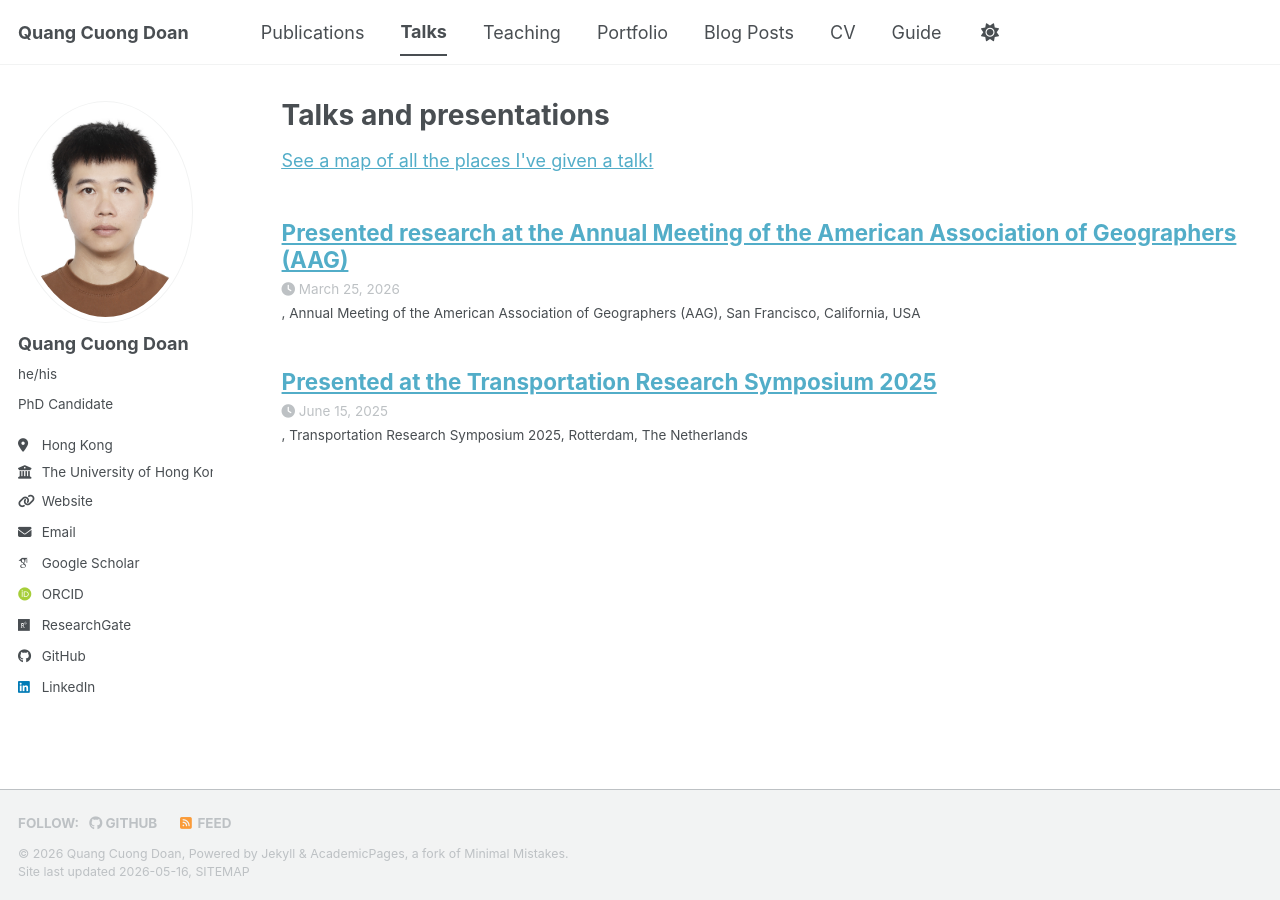
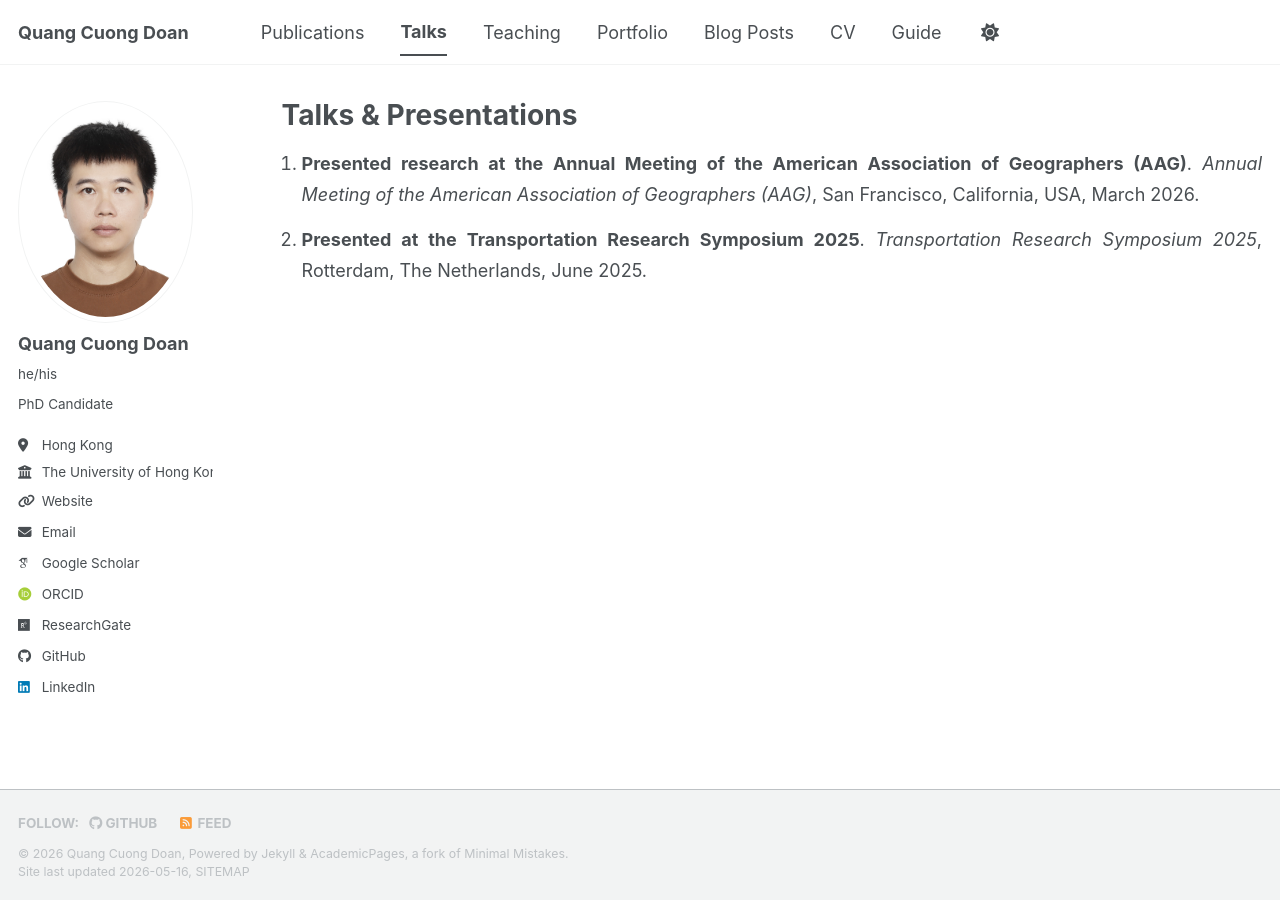
Before and after one commit to cuonghku95/cuonghku95.github.io, a Jekyll site: the page built from _pages/talks.html, in a window 1280 px wide. Built offline with Jekyll 4.4.1, drawn with Linux system fonts in a browser that asks for light colours; some web fonts are replaced; a script bundle is joined from its source files by our own code; library files that are not in the unit come from our copies.

Commit message:
Fix title and enhance talks presentation layout
Updated the title to include an ampersand and modified the structure of the talks display.

```diff
--- a/_pages/talks.html
+++ b/_pages/talks.html
@@ -1,16 +1,22 @@
 ---
 layout: archive
-title: "Talks and presentations"
+title: "Talks & Presentations"
 permalink: /talks/
 author_profile: true
 ---
 
-{% if site.talkmap_link == true %}
+{% include base_path %}
 
-<p style="text-decoration:underline;"><a href="/talkmap.html">See a map of all the places I've given a talk!</a></p>
-
-{% endif %}
-
-{% for post in site.talks reversed %}
-  {% include archive-single-talk.html %}
-{% endfor %}
+<div style="text-align: justify; margin-top: 20px;">
+  <ol style="line-height: 1.7; padding-left: 20px;">
+    {% for post in site.talks reversed %}
+      <li style="margin-bottom: 15px;">
+        <strong>{{ post.title }}</strong>.
+        <i>{{ post.venue }}</i>, {{ post.location }}, {{ post.date | date: "%B %Y" }}.
+        {% if post.talkurl and post.talkurl != "" %}
+          [<a href="{{ post.talkurl }}" target="_blank">Slides/Link</a>]
+        {% endif %}
+      </li>
+    {% endfor %}
+  </ol>
+</div>
```
